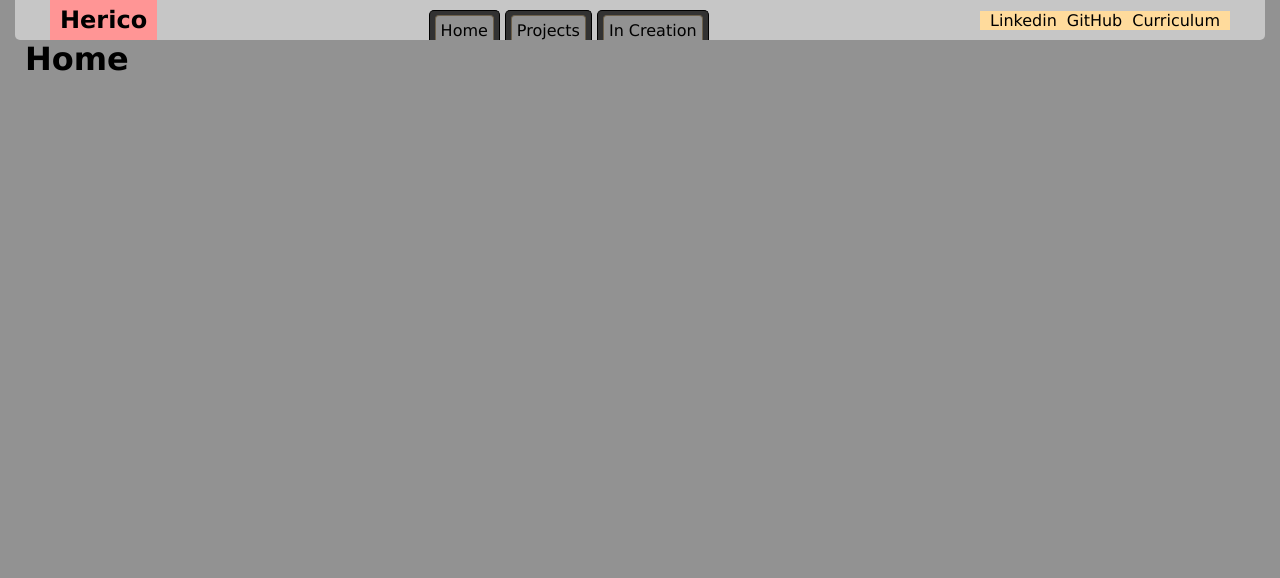
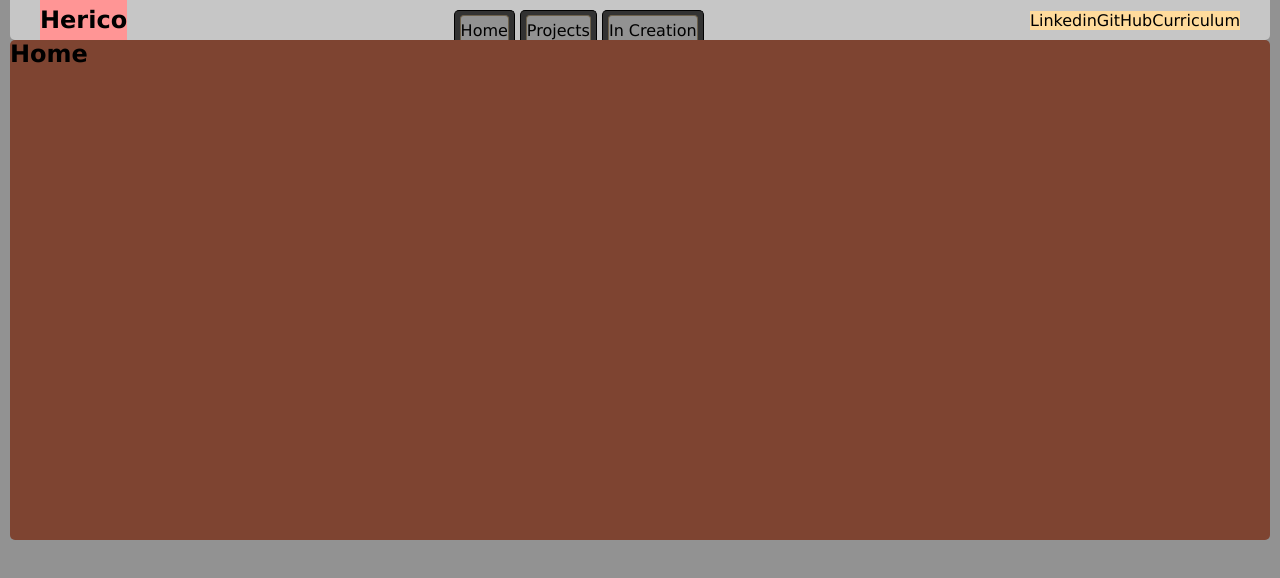
Before and after one commit to SirJov/Portifoleo, a React (Create React App) app: page / in a window 1280 px wide. Shown: the top 578 px of the page. Built offline with nearby package versions, Linux system fonts and the light colour scheme.

Commit message:
Adicionado estrutura da Home e estilizaçao

```diff
--- a/src/App.js
+++ b/src/App.js
@@ -1,13 +1,13 @@
 import { BrowserRouter, Routes, Route } from "react-router-dom";
 import { Home } from "./Pages/Home/Home.js";
 import { Projects } from "./Pages/Projects/Projects.js";
-import { Menu } from "./Components/Header/Header";
+import { Header } from "./Components/Header/Header";
 import "./App.css";
 
 function App() {
   return (
     <BrowserRouter>
-      <Menu />
+      <Header />
       <Routes>
         <Route path="/" element={<Home />} />
         <Route path="/Projects" element={<Projects />} />
--- a/src/Components/Header/Header.css
+++ b/src/Components/Header/Header.css
@@ -18,15 +18,16 @@
   background-color: #323232;
   height: 30px;
   display: flex;
-  align-items:end;
+  align-items: end;
   border: 1px solid #000000;
   border-bottom: none;
   border-radius: 5px 5px 0px 0px;
+  padding: 0px 5px;
 }
 
 .link {
   display: flex;
-  align-items:end;
+  align-items: end;
   text-decoration: none;
   color: rgb(0, 0, 0);
   background-color: rgb(146, 146, 146);
--- a/src/Components/Header/Header.js
+++ b/src/Components/Header/Header.js
@@ -2,7 +2,7 @@ import React from "react";
 import "./Header.css";
 import { Link } from "react-router-dom";
 
-export function Menu() {
+export function Header() {
   return (
     <nav className="MenuNav">
       <div>
--- /dev/null
+++ b/src/Components/HomeMain/HomeMain.css
@@ -0,0 +1,7 @@
+.divHome {
+  margin-top: 50lhç;
+  background-color: blue;
+  border-radius: 5px 5px 5px 5px;
+  height: 500px;
+  background-color: rgb(126, 68, 49);
+}
--- /dev/null
+++ b/src/Components/HomeMain/HomeMain.js
@@ -0,0 +1,10 @@
+import React from "react";
+import "./HomeMain.css";
+
+export function HomeMain() {
+  return (
+    <div className="divHome">
+      <h1>Home</h1>
+    </div>
+  );
+}
--- a/src/Pages/Home/Home.js
+++ b/src/Pages/Home/Home.js
@@ -1,9 +1,10 @@
 import React from "react";
+import { HomeMain } from "../../Components/HomeMain/HomeMain";
 
 export function Home() {
   return (
-    <div>
-      <h1>Home</h1>
-    </div>
+    <section>
+      <HomeMain />
+    </section>
   );
 }
--- a/src/index.css
+++ b/src/index.css
@@ -1,9 +1,12 @@
 * {
   box-sizing: border-box;
   margin: 0;
-  padding: 0px 5px;
+  padding: 0px;
   font-family: Verdana, Geneva, Tahoma, sans-serif;
 }
 body {
   background-color: rgb(146, 146, 146);
 }
+#root {
+  padding: 0px 10px;
+}
```
